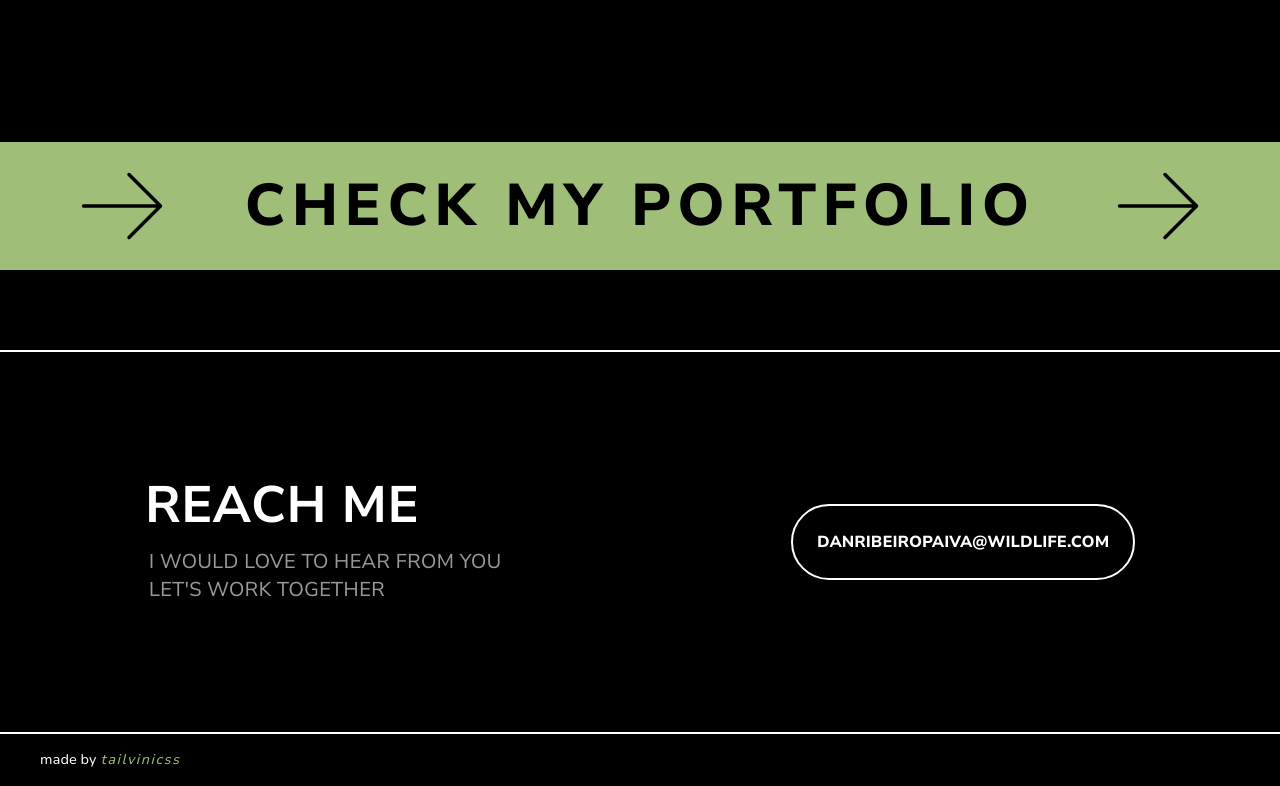
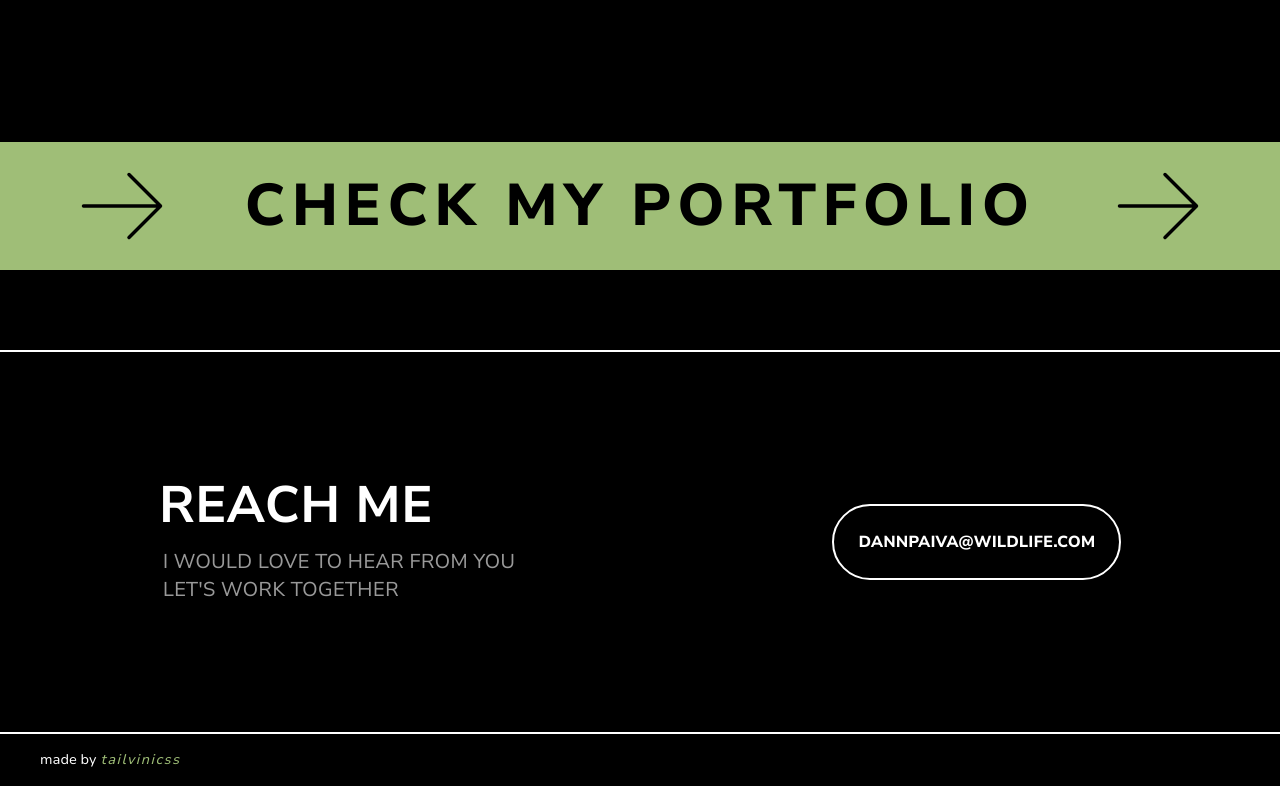
Before and after one commit to vinigouvea16/danpaiva, a Next.js app: page /en/about in a window 1280 px wide. Shown: the part 2026-2812 px from the top of the page. Built offline with nearby package versions, Linux system fonts and the light colour scheme.

Commit message:
email updated

```diff
--- a/src/components/footer.tsx
+++ b/src/components/footer.tsx
@@ -18,9 +18,7 @@ export default function Footer() {
           </p>
         </div>
         <div className="border-2 border-white p-6 font-extrabold uppercase rounded-full flex justify-center align-middle items-center">
-          <a href="mailto:drc_paiva@hotmail.com">
-            danribeiropaiva@wildlife.com
-          </a>
+          <a href="mailto:drc_paiva@hotmail.com">dannpaiva@wildlife.com</a>
         </div>
       </footer>
       <div>
```
